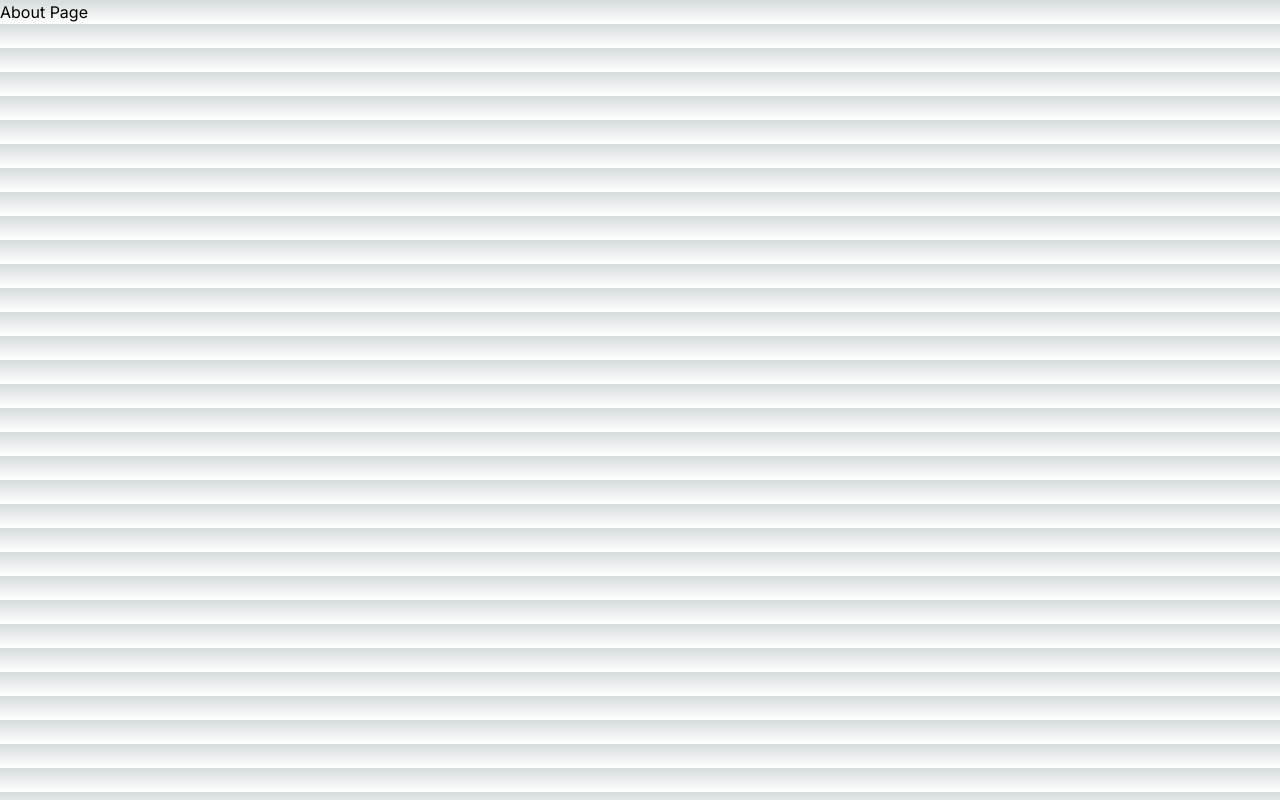
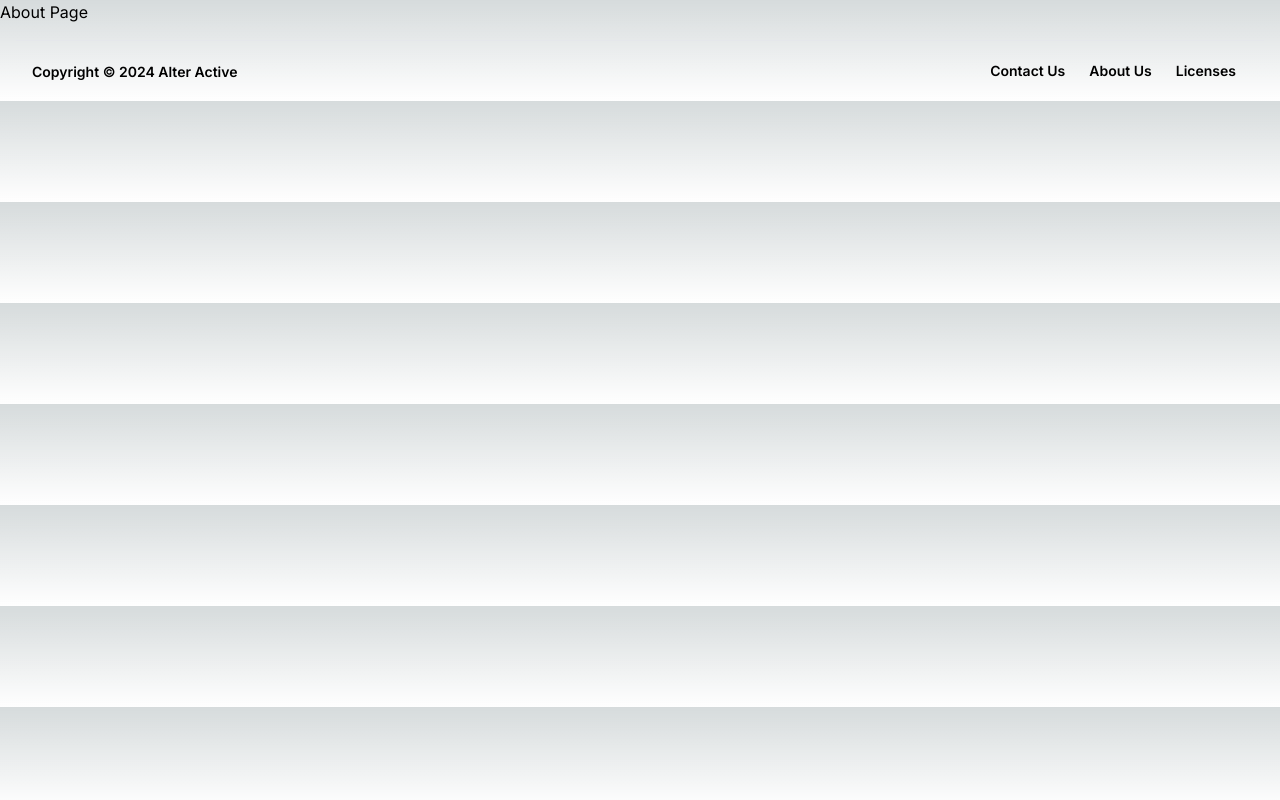
Before and after one commit to Wowwzerzs/AlterActive, a Next.js app in the folder alter-active/: page /about in a window 1280 px wide. Built offline with nearby package versions, Linux system fonts and the light colour scheme.

Commit message:
Added a contact us page and updated the layout to use footer component

```diff
--- a/alter-active/src/app/layout.tsx
+++ b/alter-active/src/app/layout.tsx
@@ -1,6 +1,7 @@
 import type { Metadata } from "next";
 import { Inter } from "next/font/google";
 import "./globals.css";
+import Footer from "./components/Footer";
 
 const inter = Inter({ subsets: ["latin"] });
 
@@ -16,7 +17,9 @@ export default function RootLayout({
 }>) {
   return (
     <html lang="en">
-      <body className={inter.className}>{children}</body>
+      <body className={inter.className}>{children}
+      <Footer />
+      </body>
     </html>
   );
 }
```
Also changed, not shown: alter-active/src/app/contact/page.js (added).
